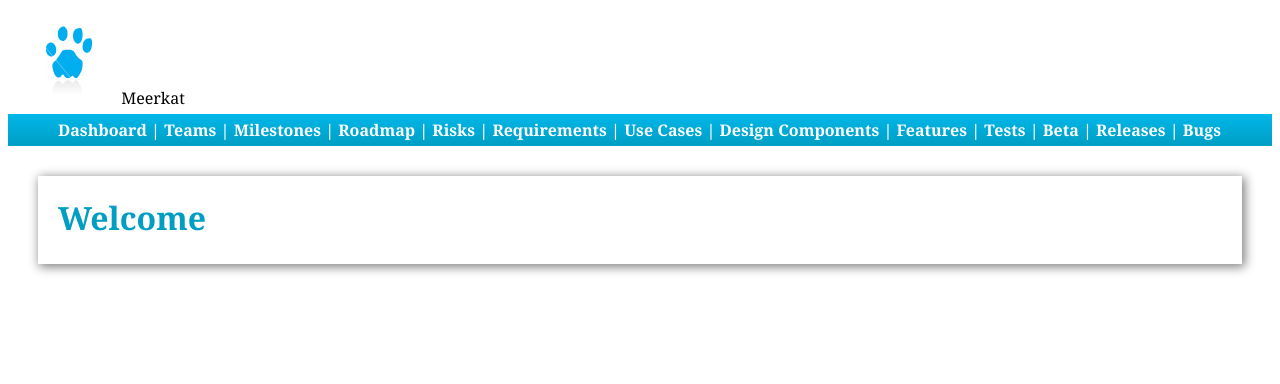
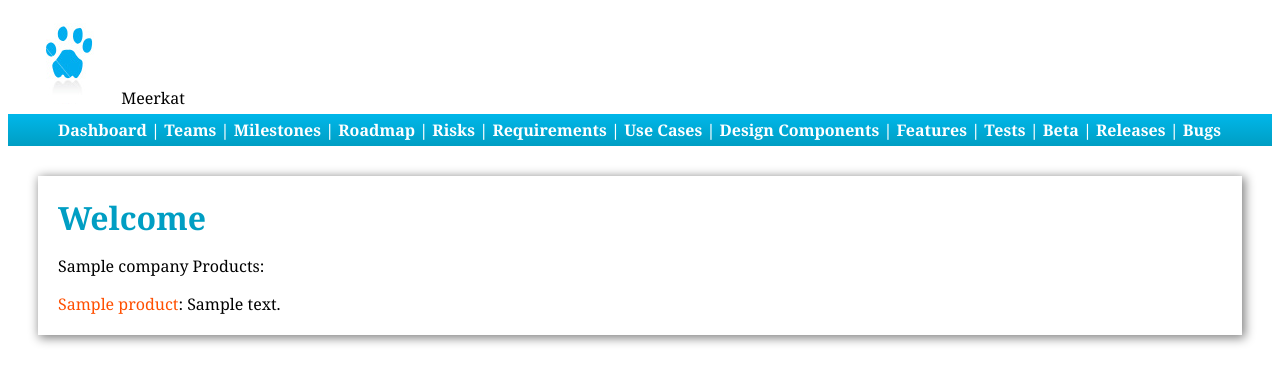
Before and after one commit to Serge-Paul/meerkat, a Django app: template templates/dashboard/view_dashboard.html in a window 1280 px wide. Shown: the top 384 px of the page. Run offline with Django 3.2, Linux system fonts and the light colour scheme; the template is opened without the code that fills it: most values are stand-ins (such as "Sample title", 1, 10 or a date in 2020).

Commit message:
adding functionality for multiple products

```diff
--- a/apps/devproc/views/dashboard.py
+++ b/apps/devproc/views/dashboard.py
@@ -8,4 +8,8 @@ from django.contrib.auth.decorators import login_required
 @login_required
 def view_dashboard(request):
 
-  return render_to_response('dashboard/view_dashboard.html', {'user' : request.user}, context_instance=RequestContext(request))
+  company = request.user.profile.company
+
+  products = Product.objects.filter(company = company.id)
+
+  return render_to_response('dashboard/view_dashboard.html', {'user' : request.user, 'company': company, 'products': products}, context_instance=RequestContext(request))
--- a/templates/dashboard/view_dashboard.html
+++ b/templates/dashboard/view_dashboard.html
@@ -11,4 +11,23 @@ Dashboard
 
 <h1>Welcome {{ user.first_name }}</h1>
 
+<p>
+{{ company.name }} Products:
+</p>
+
+{% if products %}
+   {% for product in products %}
+
+   <a href="/products/{{ product.id }}/">{{ product.name }}</a>: {{ product.description }}
+   <br/>
+
+   {% endfor %}
+
+{% else %}
+
+You have not defined any products. <a href="/products/add/">Click here to get started</a>
+
+{% endif %}
+
+
 {% endblock %}
```
Also changed, not shown: urls.py (+9 -0 lines), 2 other files.
